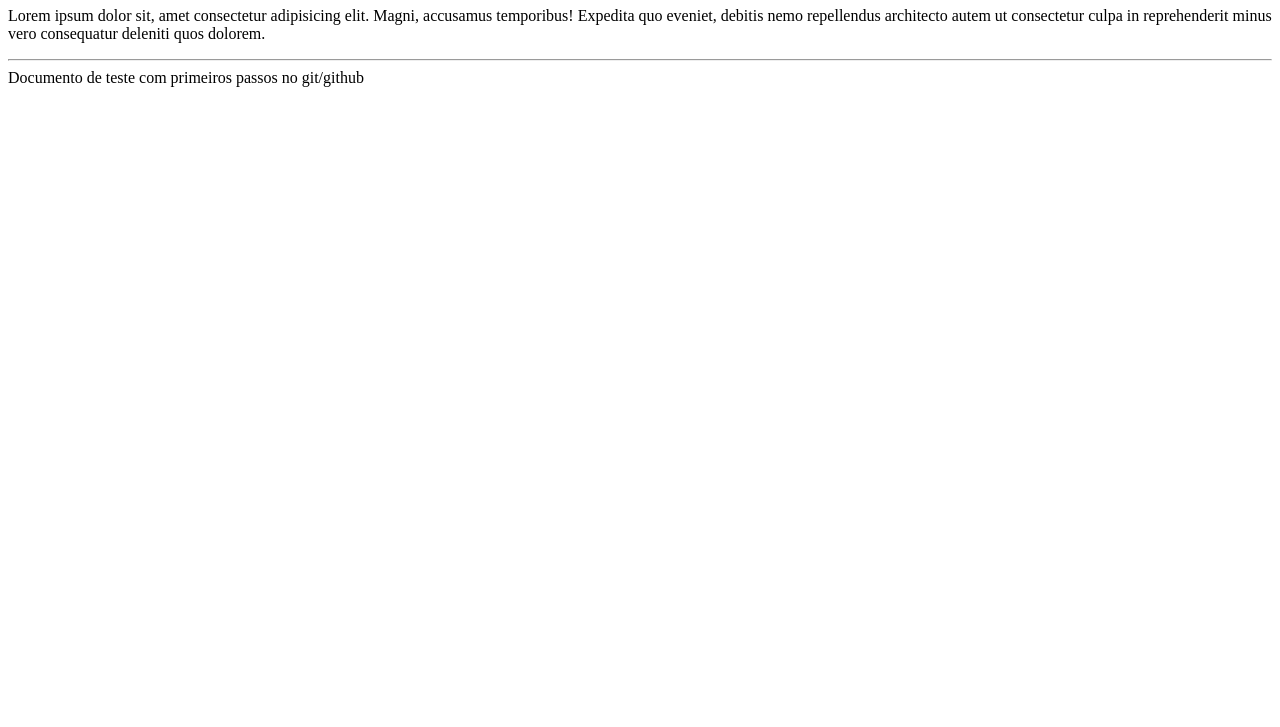
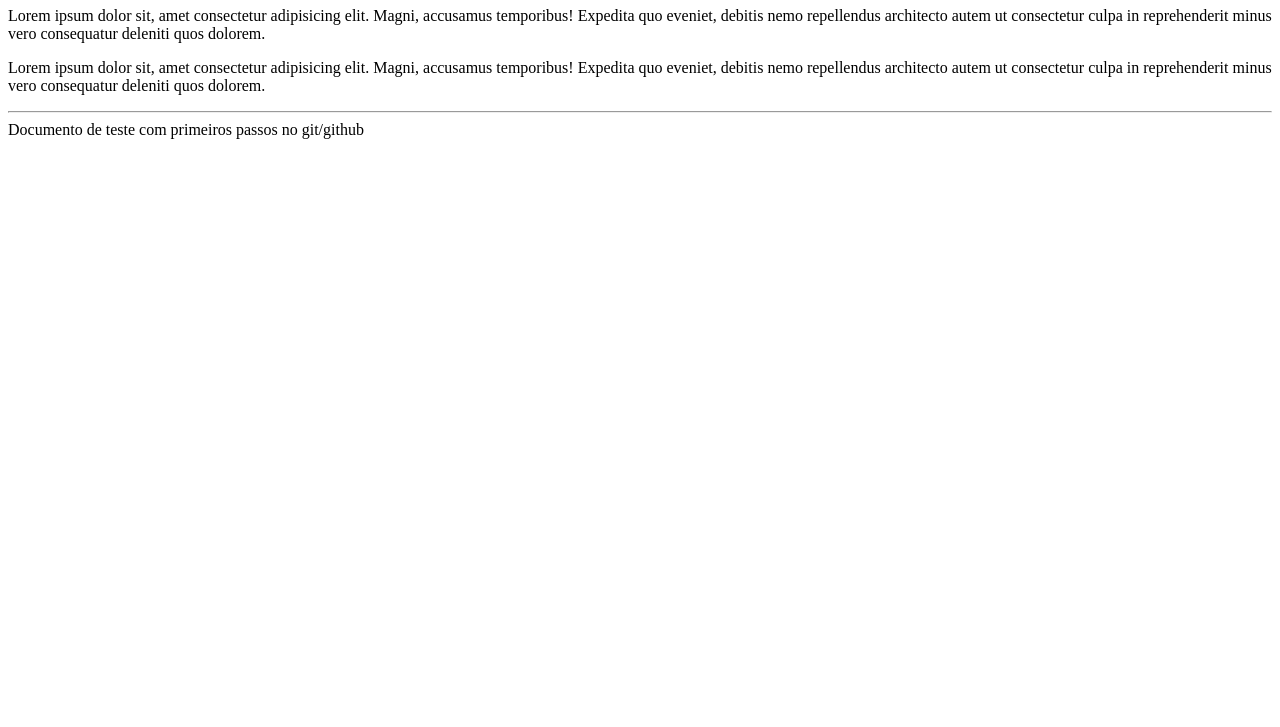
Before and after one commit to Fernando634/Hello-World, a plain HTML site: page site-exemplo/index.html in a window 1280 px wide. Shown: the part 73-800 px from the top of the page. Drawn offline with Linux system fonts and the light colour scheme.

Commit message:
adicionei paragrafo

```diff
--- a/site-exemplo/index.html
+++ b/site-exemplo/index.html
@@ -8,6 +8,7 @@
 <body>
     <h1>Hello World!</h1>
     <p>Lorem ipsum dolor sit, amet consectetur adipisicing elit. Magni, accusamus temporibus! Expedita quo eveniet, debitis nemo repellendus architecto autem ut consectetur culpa in reprehenderit minus vero consequatur deleniti quos dolorem.</p>
+    <p>Lorem ipsum dolor sit, amet consectetur adipisicing elit. Magni, accusamus temporibus! Expedita quo eveniet, debitis nemo repellendus architecto autem ut consectetur culpa in reprehenderit minus vero consequatur deleniti quos dolorem.</p>
     <hr>
     Documento de teste com primeiros passos no git/github
 </body>
```
